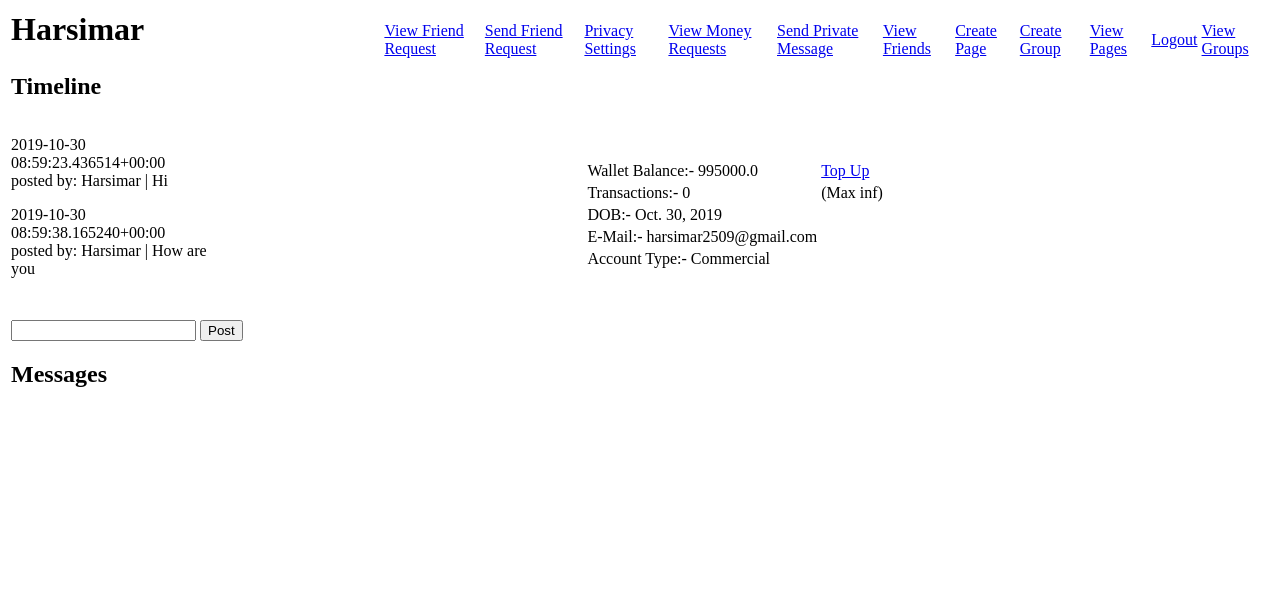
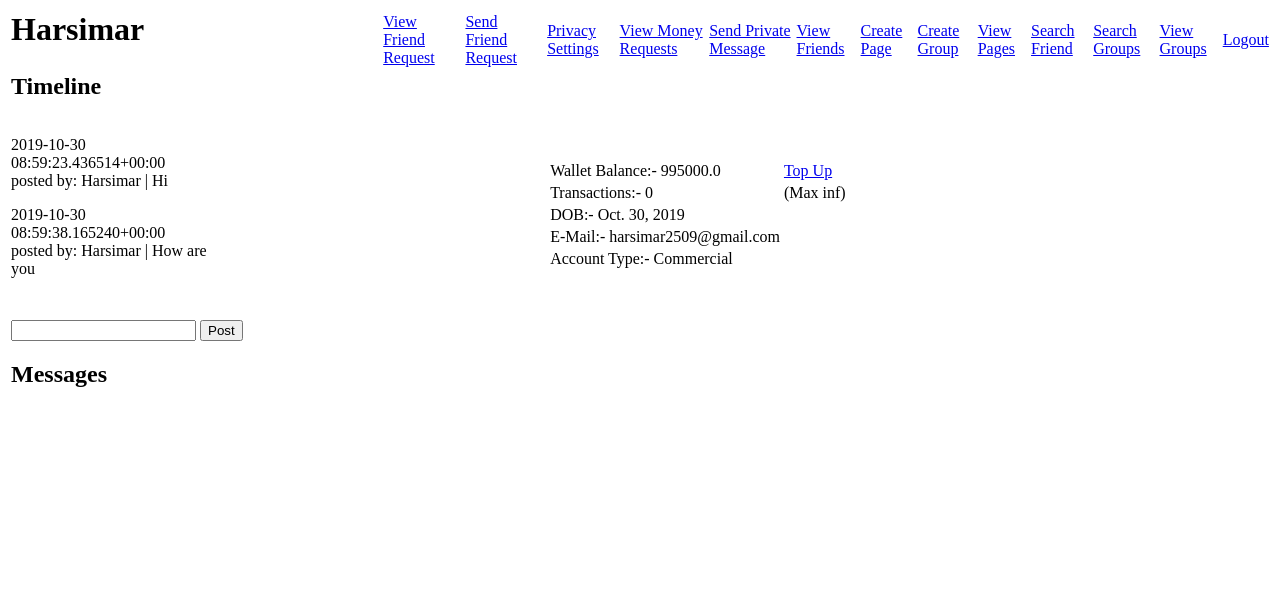
Before and after one commit to gandharvm/Social-Network, a Django app: page /InstaBook/mainPage/ in a window 1280 px wide. Shown: the top 610 px of the page. Run offline with Django 3.2, Linux system fonts and the light colour scheme; a user stored in the database is signed in; data comes from the database, SQL or seed files in the repository; both versions use the stored data as it was after the commit; data that the repository does not hold is empty.

Commit message:
search friends and groups added

```diff
--- a/mainapp/templates/mainapp/mainPage.html
+++ b/mainapp/templates/mainapp/mainPage.html
@@ -45,10 +45,16 @@
             <a href="{% url "viewPages" %}">View Pages</a>
         </td>
         <td>
-            <a href="{% url "logout" %}">Logout</a>
+            <a href="{% url "search_friend" %}">Search Friend</a>
+        </td>
+        <td>
+            <a href="{% url "search_group" %}">Search Groups</a>
         </td>
         <td>
             <a href="{% url "viewGroups" %}">View Groups</a>
+        </td>
+        <td>
+            <a href="{% url "logout" %}">Logout</a>
         </td>
 
     </tr>
--- a/mainapp/urls.py
+++ b/mainapp/urls.py
@@ -47,4 +47,9 @@ urlpatterns = [
     path("getGCNResponse/",views.getGCNResponse,name="getGCNResponse"),
     path("getGCPResponse/",views.getGCPResponse,name="getGCPResponse"),
     path("moneyRequests/",views.moneyRequests,name="moneyRequests"),
+    path("search_friend/",views.search_friend,name="search_friend"),
+    path("search_group/",views.search_group,name="search_group"),
+    path("getFriendSearchResponse/",views.getFriendSearchResponse,name="getFriendSearchResponse"),
+    path("getGroupSearchResponse/",views.getGroupSearchResponse,name="getGroupSearchResponse"),
+
 ]
--- a/mainapp/views.py
+++ b/mainapp/views.py
@@ -761,3 +761,34 @@ def getVGResponse(request,grp=1):
             print(isRSent)
             attr={'groupTitle':grp.name,'groupAdmin':str(grp.admin),'groupAdmin':str(grp.admin),'sent':isRSent,'canJoin':canJoin,'price':grp.price}
             return render(request,"mainapp/unjoinedGroup.html",attr)
+
+
+def search_friend(request):
+    attr = {'title':"Enter friend name",'submitText':"Search",'returnFunction':"getFriendSearchResponse"}
+    return display_textbox(attr,request)
+
+def search_group(request):
+    attr = {'title':"Enter group name",'submitText':"Search",'returnFunction':"getGroupSearchResponse"}
+    return display_textbox(attr,request)
+
+def getFriendSearchResponse(request):
+    global error
+    text = request.POST['text']
+    userlist = u.friends.filter(username=text)
+    if (len(userlist)==0):
+        error='No friend with username: '+text
+        return HttpResponseRedirect(reverse('mainPage'))
+    buttonlist=["View_Profile/Timeline","Unfriend","Send_Money_Request","Go_Back"]
+    attr={'list':userlist,'title':'Search Results','buttonlist':buttonlist,'responseType':'single','returnFunction':"getFLResponse"}
+    return display_Menu(attr,request)
+
+def getGroupSearchResponse(request):
+    global error
+    text = request.POST['text']
+    grplist = Group.objects.filter(name=text)
+    if (len(grplist)==0):
+        error='No group with name: '+text
+        return HttpResponseRedirect(reverse('mainPage'))
+    buttonlist = ['View_Group','Go_Back']
+    attr={'title':"Select a group to view",'buttonlist':buttonlist,'list':grplist,'responseType':'single','returnFunction':"getVGResponse"}
+    return display_Menu(attr,request)
```
Also changed, not shown: db.sqlite3.
